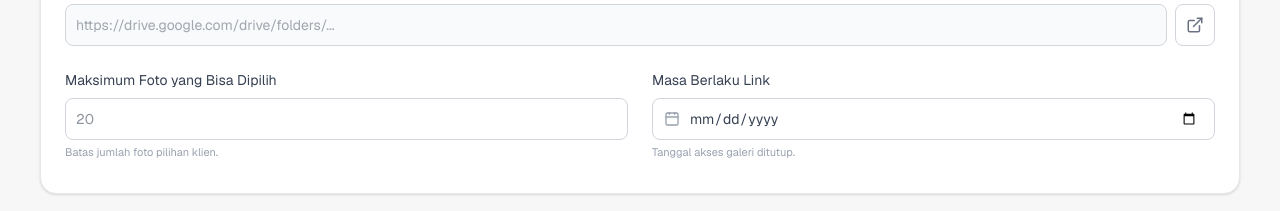
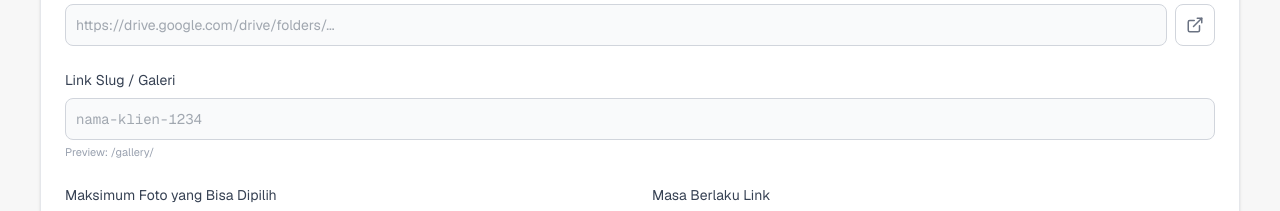
Before and after one commit to abazic/Pilihin-App, a Next.js app: page /admin in a window 1280 px wide. Shown: the part 509-720 px from the top of the page. Built offline with nearby package versions, Linux system fonts and the light colour scheme; no server answers; the database is empty; a web font is replaced by a local one.

Commit message:
Implement auto-generate slug for client name
Added slug generation functionality based on client name input.

```diff
--- a/app/admin/page.tsx
+++ b/app/admin/page.tsx
@@ -187,9 +187,15 @@ useEffect(() => {
   };
 
   const handleInputChange = (e: React.ChangeEvent<HTMLInputElement | HTMLTextAreaElement>) => {
-    const { name, value } = e.target;
-    setFormData(prev => ({ ...prev, [name]: value }));
-  };
+  const { name, value } = e.target;
+  setFormData(prev => ({ ...prev, [name]: value }));
+
+  // Auto-generate slug saat nama klien berubah (hanya saat create baru)
+  if (name === 'clientName' && !editingId) {
+    const newSlug = `${value.toLowerCase().replace(/[^a-z0-9]+/g, '-').replace(/^-+|-+$/g, '')}-${Math.floor(1000 + Math.random() * 9000)}`;
+    setCreatedSlug(newSlug);
+  }
+};
 
   const formatDateString = (dateStr: string | null) => {
     if (!dateStr) return '-';
@@ -610,6 +616,35 @@ const handleDuplicateClient = async (client: ClientItem) => {
               </div>
             </div>
 
+            <div className="mb-6">
+  <label className="block text-sm text-gray-700 mb-2">
+    Link Slug / Galeri {editingId && '(Bisa diubah)'}
+  </label>
+  <div className="flex gap-2">
+    <input
+      type="text"
+      value={createdSlug}
+      onChange={(e) => setCreatedSlug(e.target.value)}
+      placeholder="nama-klien-1234"
+      className="flex-1 p-2.5 border border-gray-300 rounded-lg text-sm text-gray-600 bg-gray-50 focus:bg-white outline-none transition-all font-mono"
+    />
+    {editingId && (
+      <button
+        type="button"
+        onClick={() => {
+          const newSlug = `${formData.clientName.toLowerCase().replace(/[^a-z0-9]+/g, '-').replace(/^-+|-+$/g, '')}-${Math.floor(1000 + Math.random() * 9000)}`;
+          setCreatedSlug(newSlug);
+        }}
+        className="p-2.5 border border-gray-300 rounded-lg text-gray-500 hover:bg-gray-50 transition-colors"
+        title="Generate Ulang"
+      >
+        🔄
+      </button>
+    )}
+  </div>
+  <p className="text-[11px] text-gray-400 mt-1">Preview: /gallery/{createdSlug}</p>
+</div>
+
             <div className="grid grid-cols-1 md:grid-cols-2 gap-6 mb-2">
                <div>
                   <label className="block text-sm text-gray-700 mb-2">Maksimum Foto yang Bisa Dipilih</label>
```
